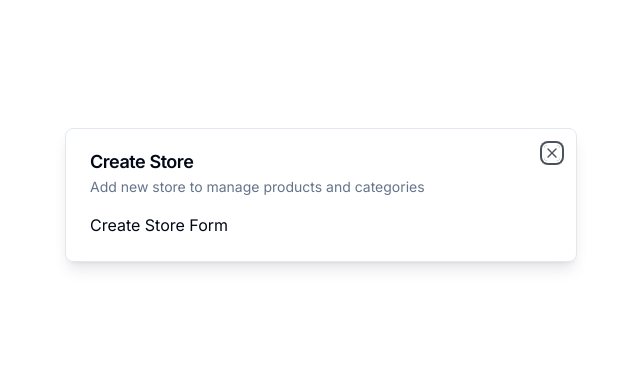
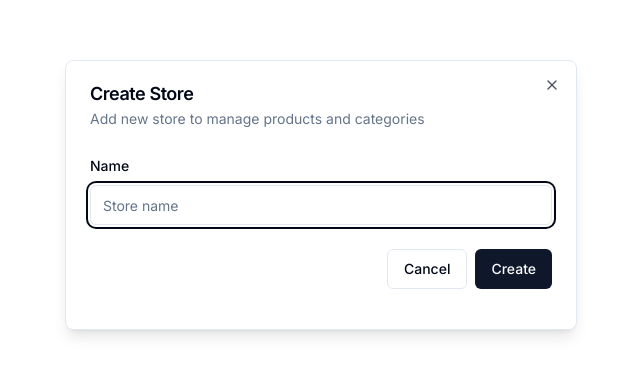
Before and after one commit to Kalmovic/nextjs-ecommerce-cms, a Next.js app: page / in a window 1280 px wide. Shown: the part 205-580 px from the top of the page, without its empty margins (319-959 px from the left). Built offline with nearby package versions, Linux system fonts and the light colour scheme.

Commit message:
feat: add zod and config form initial structure

```diff
--- a/components/modals/store-modal.tsx
+++ b/components/modals/store-modal.tsx
@@ -1,11 +1,36 @@
 "use client";
-
+import * as z from "zod";
 import React from "react";
 import Modal from "@/components/ui/modal";
 import { useStoreModal } from "@/hooks/use-store-modal";
+import { useForm } from "react-hook-form";
+import { zodResolver } from "@hookform/resolvers/zod";
+import {
+  Form,
+  FormControl,
+  FormField,
+  FormItem,
+  FormLabel,
+  FormMessage,
+} from "@/components/ui/form";
+import { Input } from "@/components/ui/input";
+import { Button } from "@/components/ui/button";
+
+const formSchema = z.object({
+  name: z.string().min(1).max(255),
+});
 
 function StoreModal() {
   const storeModal = useStoreModal();
+  const form = useForm<z.infer<typeof formSchema>>({
+    resolver: zodResolver(formSchema),
+    defaultValues: {
+      name: "",
+    },
+  });
+  const onSubmit = async (formData: z.infer<typeof formSchema>) => {
+    console.log(formData);
+  };
   return (
     <Modal
       title="Create Store"
@@ -13,7 +38,31 @@
       isOpen={storeModal.isOpen}
       onClose={storeModal.onClose}
     >
-      Create Store Form
+      <section className="space-y-4 py-2 pb-4">
+        <Form {...form}>
+          <form onSubmit={form.handleSubmit(onSubmit)}>
+            <FormField
+              control={form.control}
+              name="name"
+              render={({ field }) => (
+                <FormItem>
+                  <FormLabel>Name</FormLabel>
+                  <FormControl>
+                    <Input {...field} placeholder="Store name" />
+                  </FormControl>
+                  <FormMessage />
+                </FormItem>
+              )}
+            />
+            <div className="pt-6 space-x-2 flex justify-end items-center w-full">
+              <Button variant="outline" onClick={storeModal.onClose}>
+                Cancel
+              </Button>
+              <Button type="submit">Create</Button>
+            </div>
+          </form>
+        </Form>
+      </section>
     </Modal>
   );
 }
```
